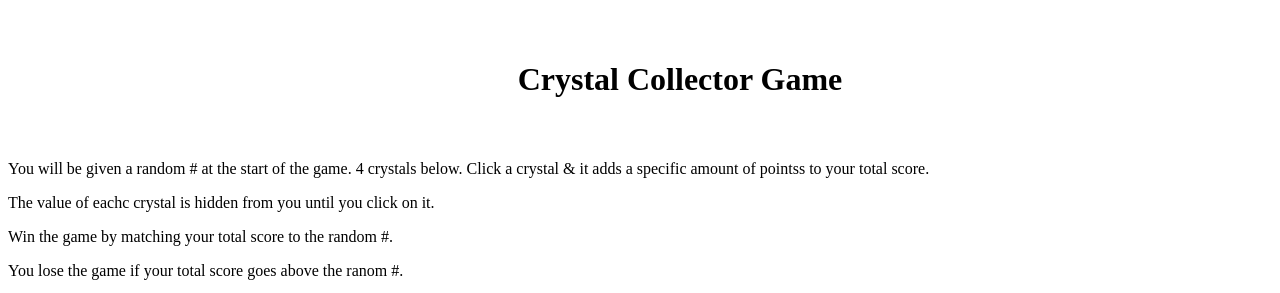
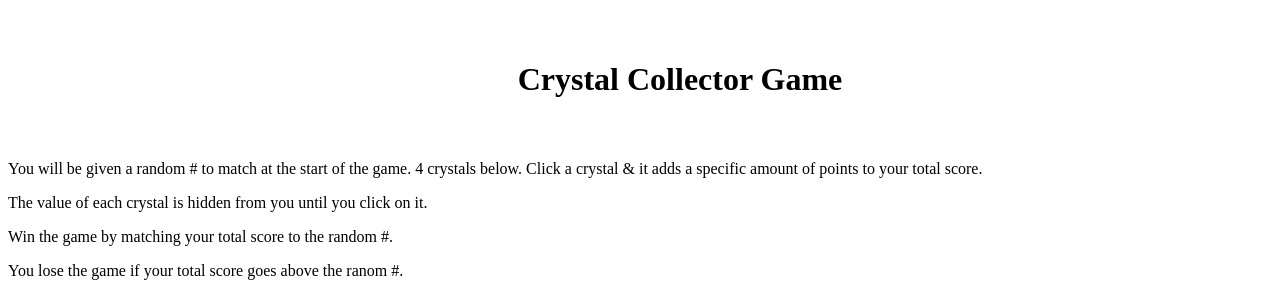
Before and after one commit to sgidan/unit-4-game, a plain HTML site: page index.html in a window 1280 px wide. Shown: the top 293 px of the page. Drawn offline with nearby package versions, Linux system fonts and the light colour scheme.

Commit message:
spelling update

```diff
--- a/assets/css/style.css
+++ b/assets/css/style.css
@@ -12,7 +12,7 @@
 #randomnumber{
 text-align: center;
 color: red;
-font-size: 20;
+font-size: 30;
 }
 
 .crystals{
--- a/index.html
+++ b/index.html
@@ -17,10 +17,10 @@
             <h1>Crystal Collector Game</h1>
         </div>
         <div class="sections" id="instructions">
-            <p>You will be given a random # at the start of the game.
+            <p>You will be given a random # to match at the start of the game.
                 4 crystals below. Click a crystal & it adds a
-                specific amount of pointss to your total score. </p>
-            <p> The value of eachc crystal is hidden from you until you click on it. </p>
+                specific amount of points to your total score. </p>
+            <p> The value of each crystal is hidden from you until you click on it. </p>
             <p> Win the game by matching your total score to the random #.</p>
             <p>You lose the game if your total score goes above the ranom #.</p>
 
```
